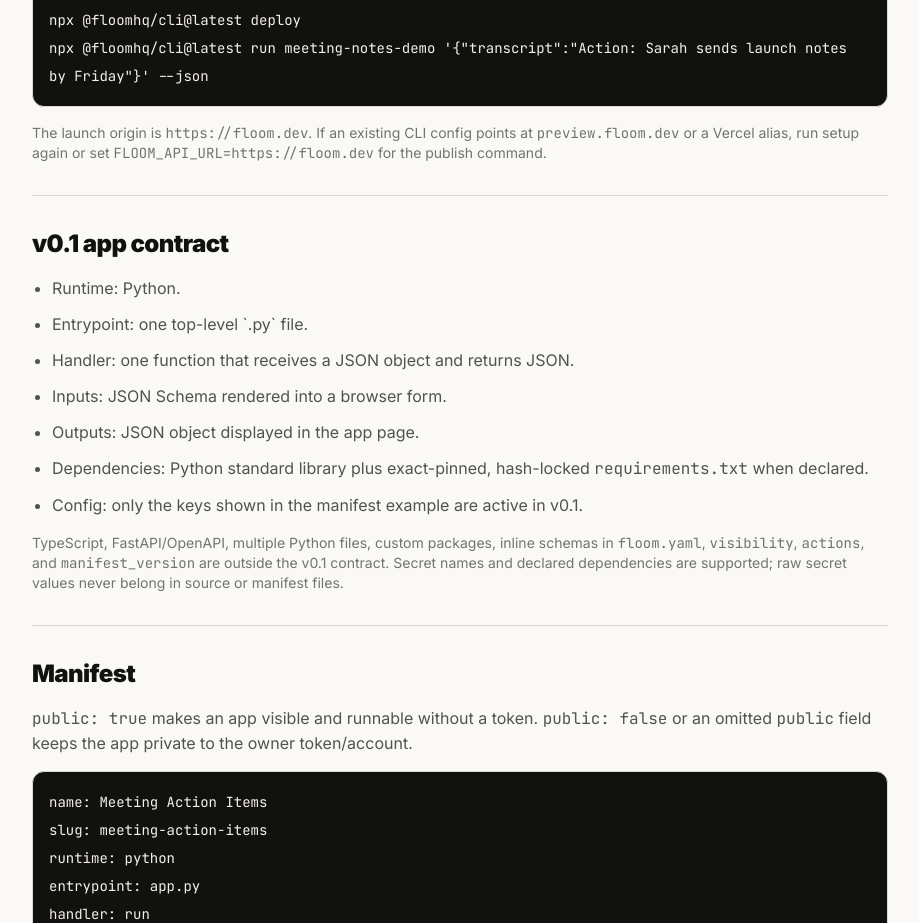
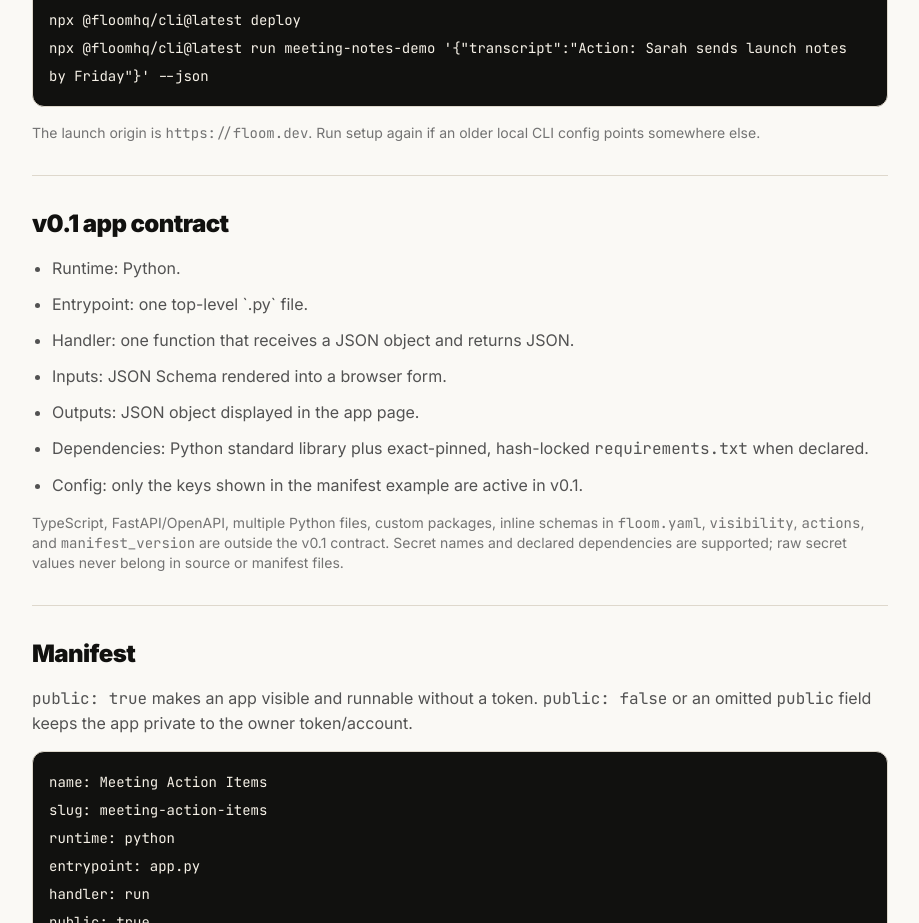
Before and after one commit to Pallavikumarimdb/floom, a Next.js app: page /docs in a window 1280 px wide. Shown: the part 780-1703 px from the top of the page, without its empty margins (180-1099 px from the left). Built offline with nearby package versions, Linux system fonts and the light colour scheme; no server answers.

Commit message:
Keep launch operator notes private

```diff
--- a/src/app/docs/page.tsx
+++ b/src/app/docs/page.tsx
@@ -141,11 +141,8 @@ export default function DocsPage() {
           </ol>
           <CodeBlock>{launchCommand}</CodeBlock>
           <p className="text-sm text-neutral-500">
-            The launch origin is <code>https://floom.dev</code>. If an existing
-            CLI config points at <code>preview.floom.dev</code> or a Vercel
-            alias, run setup again or set{" "}
-            <code>FLOOM_API_URL=https://floom.dev</code> for the publish
-            command.
+            The launch origin is <code>https://floom.dev</code>. Run setup
+            again if an older local CLI config points somewhere else.
           </p>
         </Section>
 
```
Also changed, not shown: 9 other files (tests, documents, lock files or other folders).
